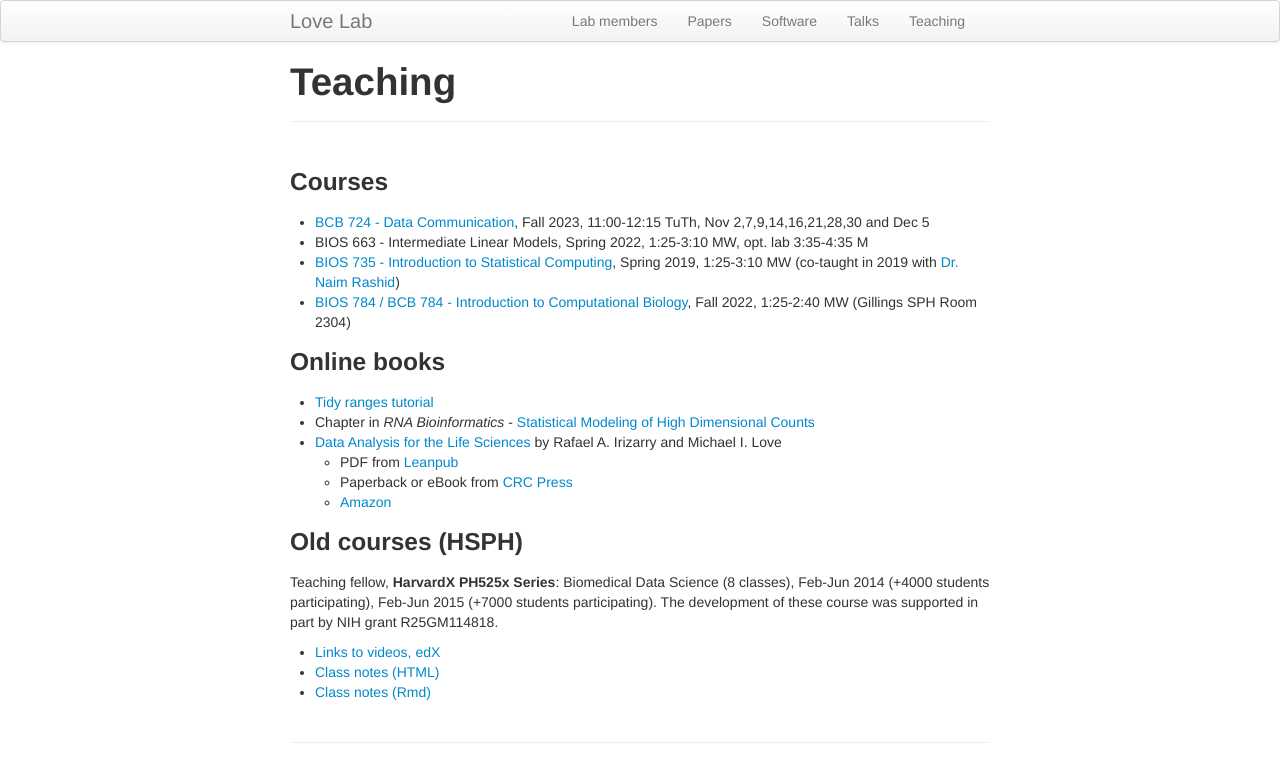
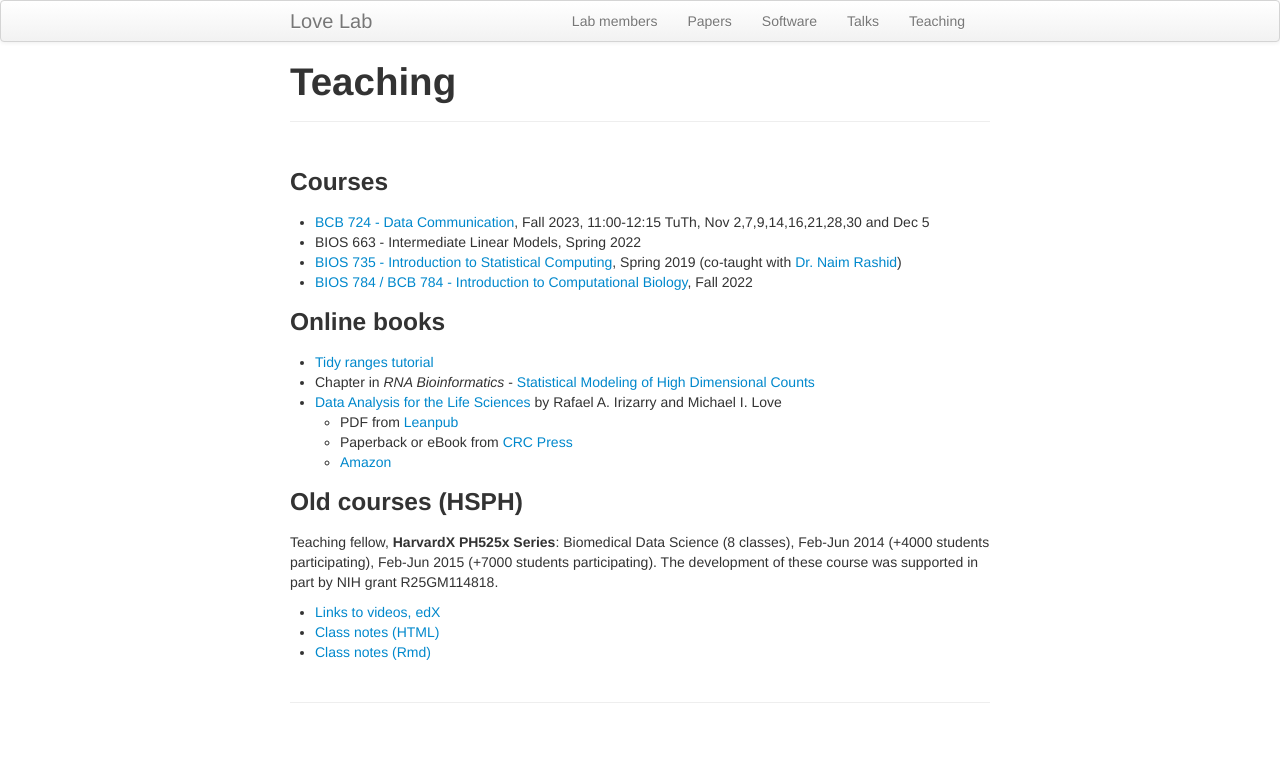
Before and after one commit to mikelove/mikelove.github.io, a Jekyll site: the page built from pages/teaching.md, in a window 1280 px wide. Shown: the top 782 px of the page. Built offline with Jekyll 4.4.1, drawn with Linux system fonts in a browser that asks for light colours.

Commit message:
change course deets

```diff
--- a/pages/teaching.md
+++ b/pages/teaching.md
@@ -8,12 +8,11 @@ title: "Teaching"
 * [BCB 724 - Data Communication](https://biodatascience.github.io/datacomm),
   Fall 2023, 11:00-12:15 TuTh, Nov 2,7,9,14,16,21,28,30 and Dec 5
 * BIOS 663 - Intermediate Linear Models,
-  Spring 2022, 1:25-3:10 MW, opt. lab 3:35-4:35 M
+  Spring 2022
 * [BIOS 735 - Introduction to Statistical Computing](http://biodatascience.github.io/statcomp),
-  Spring 2019, 1:25-3:10 MW (co-taught in 2019 with
-  [Dr. Naim Rashid](https://naimurashid.github.io/))
+  Spring 2019 (co-taught with [Dr. Naim Rashid](https://naimurashid.github.io/))
 * [BIOS 784 / BCB 784 - Introduction to Computational Biology](http://biodatascience.github.io/compbio),
-  Fall 2022, 1:25-2:40 MW (Gillings SPH Room 2304)
+  Fall 2022
 
 ### Online books
 
```
